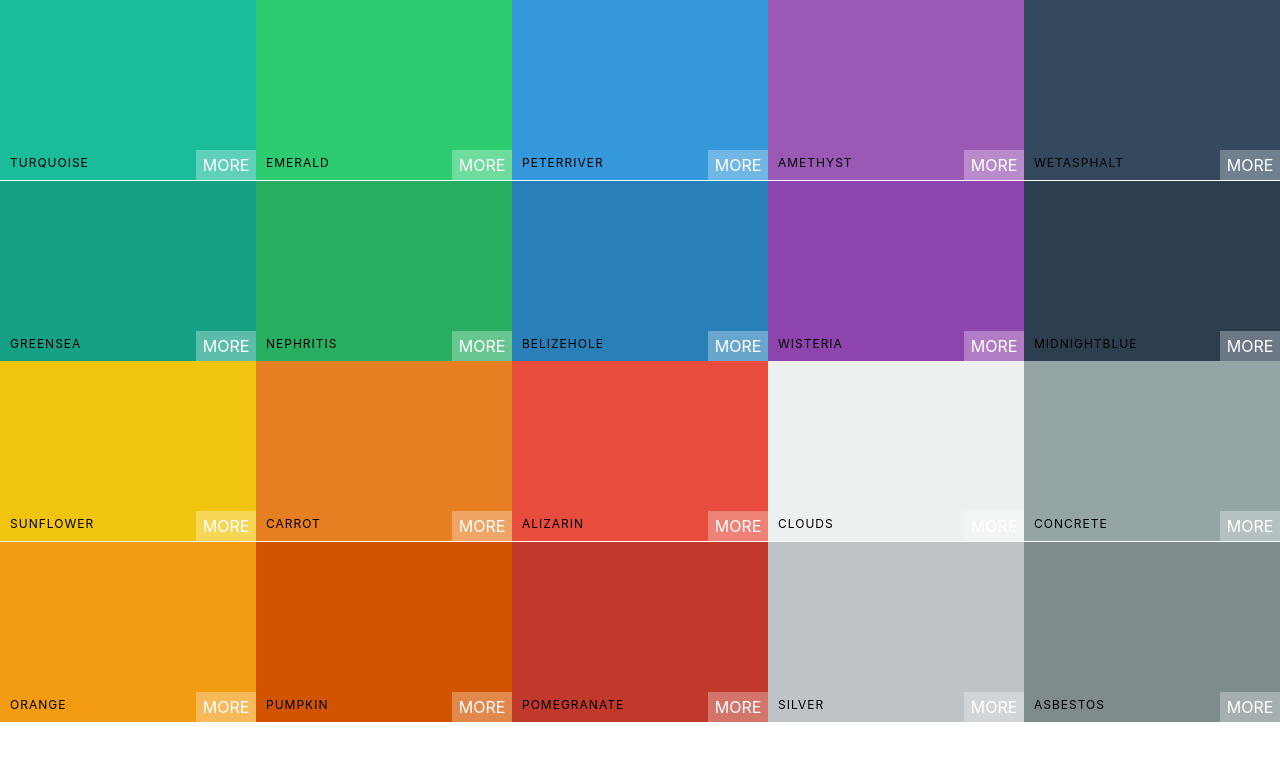
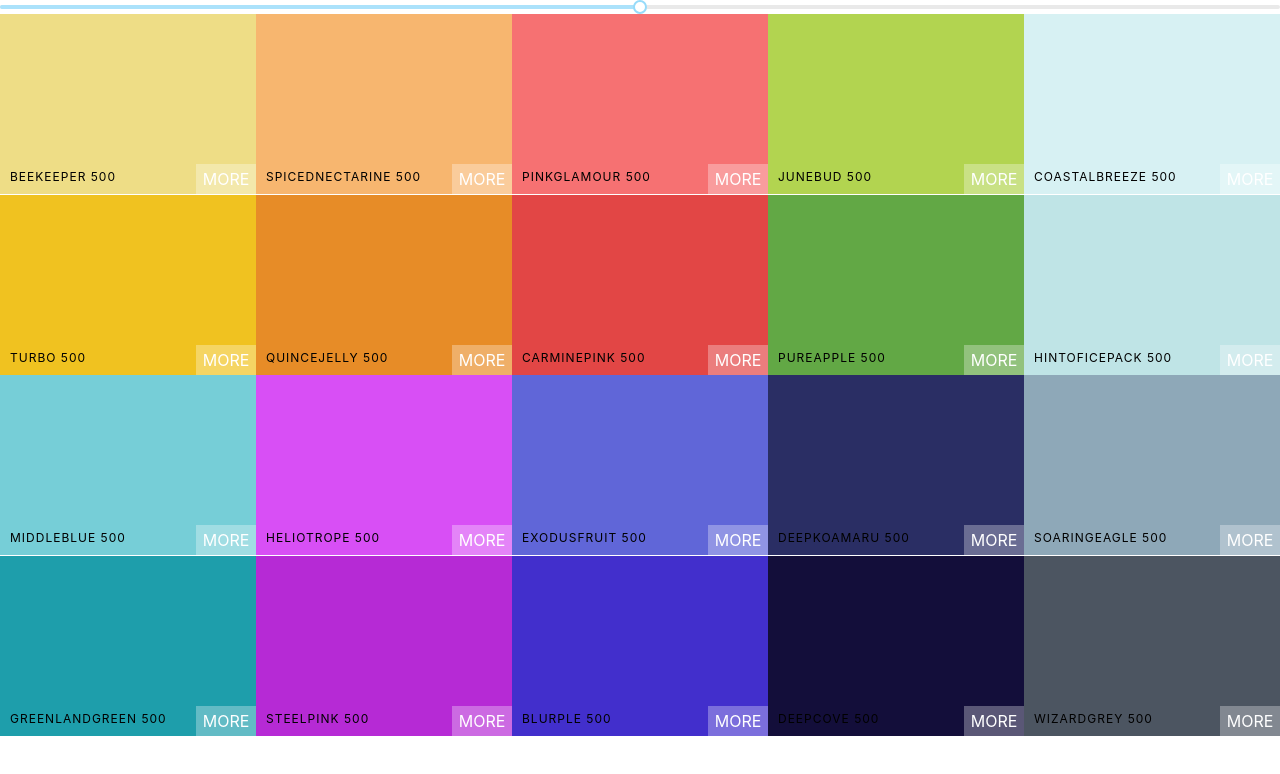
Before and after one commit to iuliancarnaru/color-project, a React (Create React App) app: page / in a window 1280 px wide. Shown: the top 774 px of the page. Built offline with nearby package versions, Linux system fonts and the light colour scheme.

Commit message:
adding slider

```diff
--- a/package.json
+++ b/package.json
@@ -30,6 +30,7 @@
   },
   "devDependencies": {
     "chroma-js": "^2.0.4",
+    "rc-slider": "^8.6.13",
     "react-copy-to-clipboard": "^5.0.1"
   }
 }
--- a/src/App.js
+++ b/src/App.js
@@ -4,10 +4,9 @@
 import generatePalette from "./colorHelpers";
 
 function App() {
-  console.log(generatePalette(seedColors[4]));
   return (
     <div>
-      <Palette {...seedColors[1]} />
+      <Palette palette={generatePalette(seedColors[4])} />
     </div>
   );
 }
--- a/src/Palette.js
+++ b/src/Palette.js
@@ -1,15 +1,38 @@
 import React, { Component } from "react";
 import ColorBox from "./ColorBox";
 import "./Palette.css";
+import Slider from "rc-slider";
+import "rc-slider/assets/index.css";
 
 class Palette extends Component {
+  constructor(props) {
+    super(props);
+
+    this.state = { level: 500 };
+    this.changeLevel = this.changeLevel.bind(this);
+  }
+
+  changeLevel(level) {
+    this.setState({ level });
+  }
+
   render() {
-    const colorBoxes = this.props.colors.map(color => (
-      <ColorBox background={color.color} name={color.name} />
+    const { colors } = this.props.palette;
+    const { level } = this.state;
+
+    const colorBoxes = colors[level].map(color => (
+      <ColorBox background={color.hex} name={color.name} />
     ));
 
     return (
       <div className="palette">
+        <Slider
+          defaultValue={level}
+          min={100}
+          max={900}
+          step={100}
+          onAfterChange={this.changeLevel}
+        />
         {/* Navbar */}
         <div className="palette-colors">{colorBoxes}</div>
         {/* Footer */}
```
Also changed, not shown: 2 other files (tests, documents, lock files or other folders).
